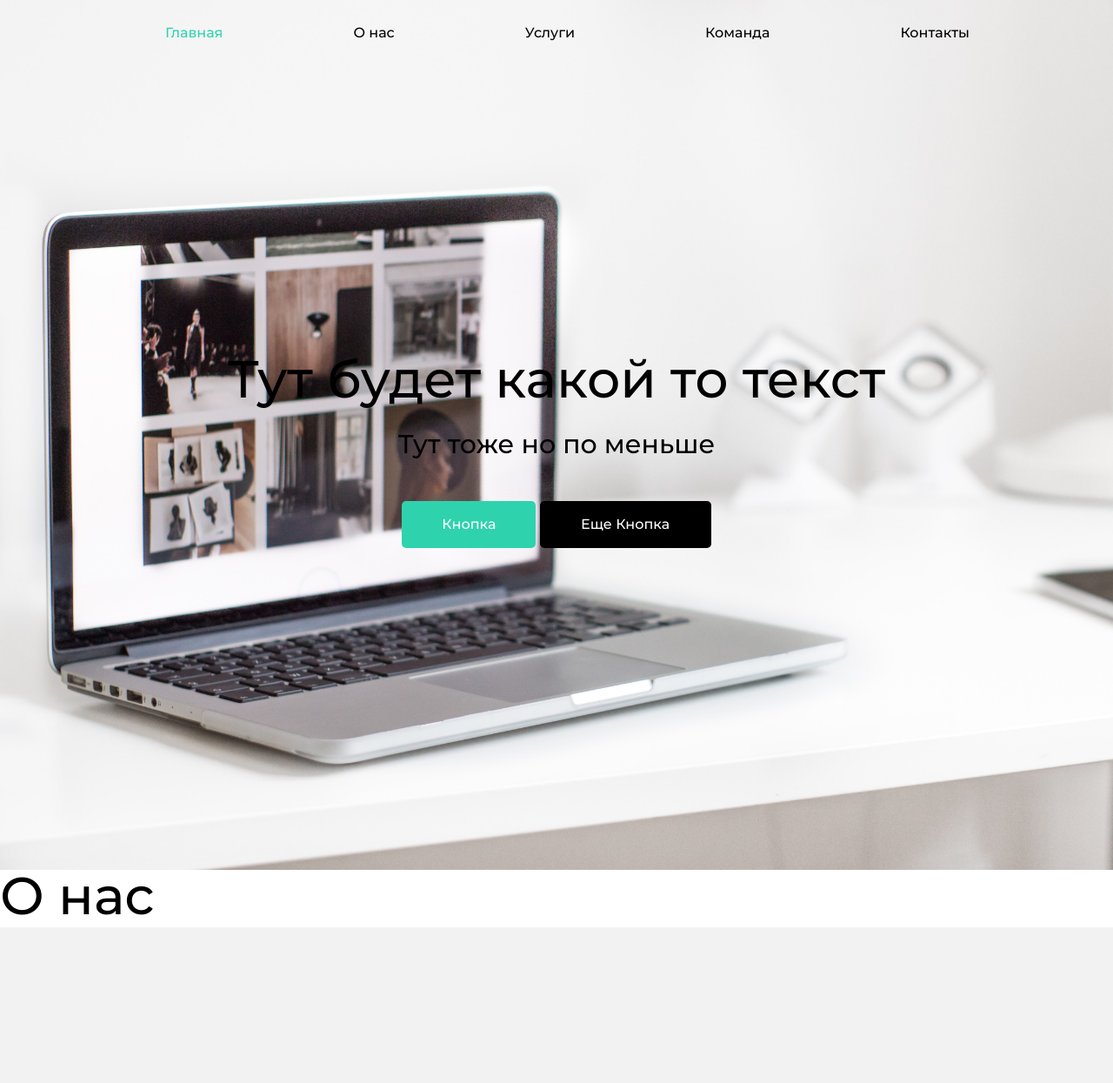
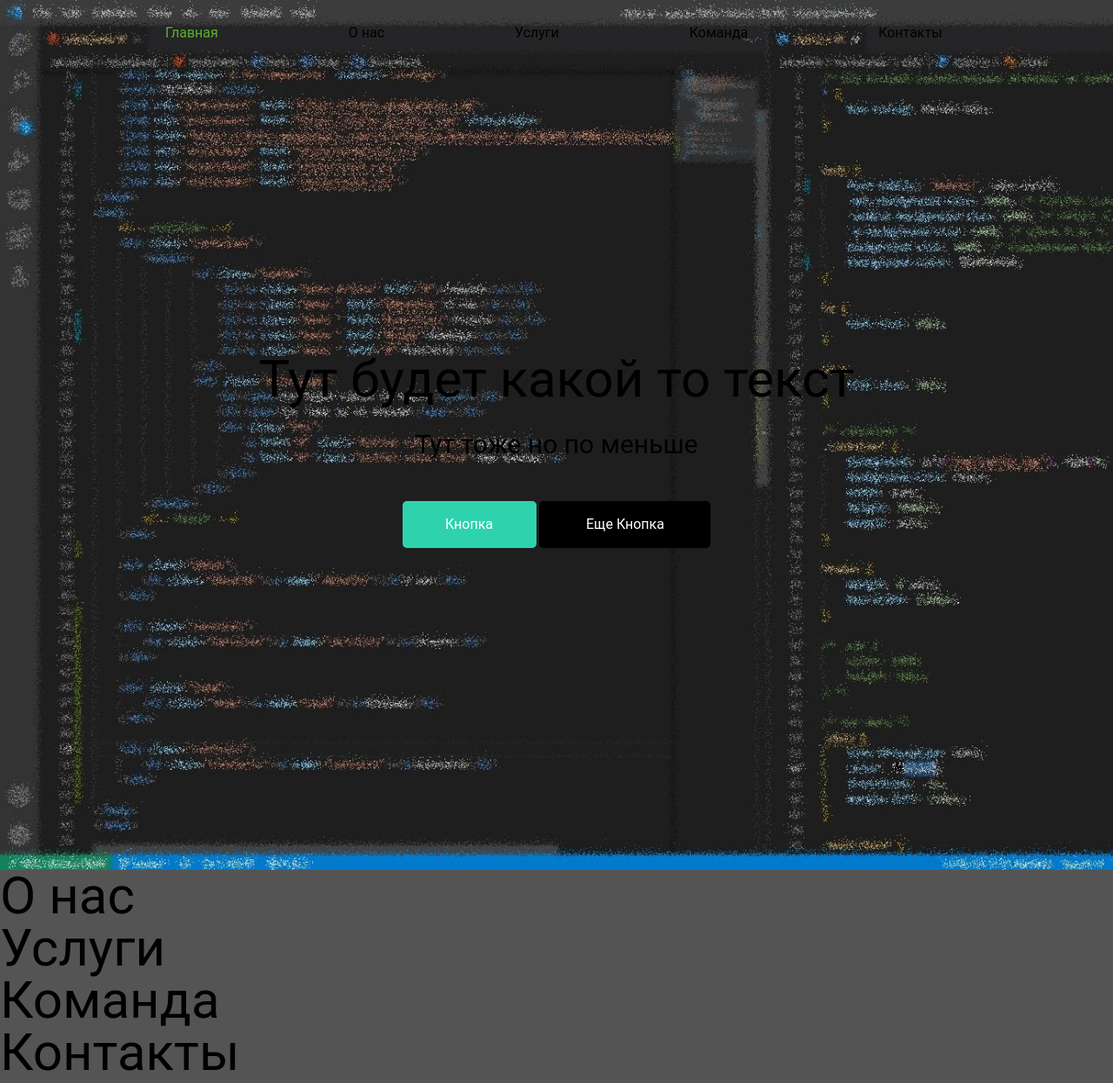
Before and after one commit to zecodein/zecodein.kz, a PHP site: page / in a window 1280 px wide. Shown: the whole page at 87% size. Before the commit the page ends 1066 px from the top, so only its background shows below. Run offline with PHP 8.4, Linux system fonts and the light colour scheme.

Commit message:
tried w pics

```diff
--- a/index.html
+++ b/index.html
@@ -4,7 +4,7 @@
     <meta charset="UTF-8">
     <meta name="viewport" content="width=device-width, initial-scale=1.0">
     <meta http-equiv="X-UA-Compatible" content="ie=edge">
-    <title>ZeCodeIn</title>
+    <title>ZECODEIN</title>
     <link rel="preconnect" href="https://fonts.googleapis.com">
     <link rel="preconnect" href="https://fonts.gstatic.com" crossorigin>
     <link href="https://fonts.googleapis.com/css2?family=Montserrat:wght@300;500&display=swap" rel="stylesheet">
@@ -19,8 +19,8 @@
                 <ul class="navbar">
                     <li><a class="menu active" href="#">Главная</a></li>
                     <li><a class="menu " href="#AboutUs">О нас</a></li>
-                    <li><a class="menu " href="#">Услуги</a></li>
-                    <li><a class="menu " href="#">Команда</a></li>
+                    <li><a class="menu " href="#services">Услуги</a></li>
+                    <li><a class="menu " href="#team">Команда</a></li>
                     <li><a class="menu " href="#">Контакты</a></li>
                 </ul>
                 <div class="main-page">
@@ -34,8 +34,22 @@
         </header>
         <!-- footer -->
     </div>
+
     <div class="about">
         <h1 class="AboutUs"><a name="AboutUs"></a>О нас</h1>
     </div>
+
+    <div class="services">
+        <h1 class="Services"><a name="services"></a>Услуги</h1>
+    </div>
+
+    <div class="team">
+        <h1 class="Team"><a name="team"></a>Команда</h1>
+    </div>
+
+    <div class="contacts">
+        <h1 class="Contacts"><a name="contacts"></a>Контакты</h1>
+    </div>
+
 </body>
 </html>
--- a/style/style.css
+++ b/style/style.css
@@ -5,12 +5,12 @@
 
 
 body {
-    font-family: 'Montserrat', sans-serif;
+    font-family: 'Roboto', sans-serif;
     -moz-background-size: 100%; /* Firefox 3.6+ */
     -webkit-background-size: 100%; /* Safari 3.1+ и Chrome 4.0+ */
     -o-background-size: 100%; /* Opera 9.6+ */
     background-size: 100%; /* Современные браузеры */
-    background-color: #fff;
+    background-color: #545454;
 }
 
 h1 {
@@ -23,7 +23,7 @@ h3 {
 
 /* container */
 .container {
-    background: url("img/laptop.jpg"), rgba(0, 0, 0, 5) no-repeat center top / cover;
+    background: url("img/vscode0.jpg"), rgba(0, 0, 0, 5) no-repeat center top / cover;
     background-size: cover;
     width: auto;
     height: 1000px;
@@ -49,11 +49,11 @@ header {
 }
 
 .menu:hover {
-    color: #2ed3ae;
+    color: #56b62d;
 }
 
 .active {
-    color: #2ed3ae;
+    color: #56b62d;
 }
 
 .navbar {
@@ -102,7 +102,7 @@ header {
 }
 
 .color-btn2:hover {
-    background-color: #2ed3ae;
+    background-color: #56b62d;
 }
 
 /* About Us */
```
Also changed, not shown: style/img/vscode0.jpg (added).
